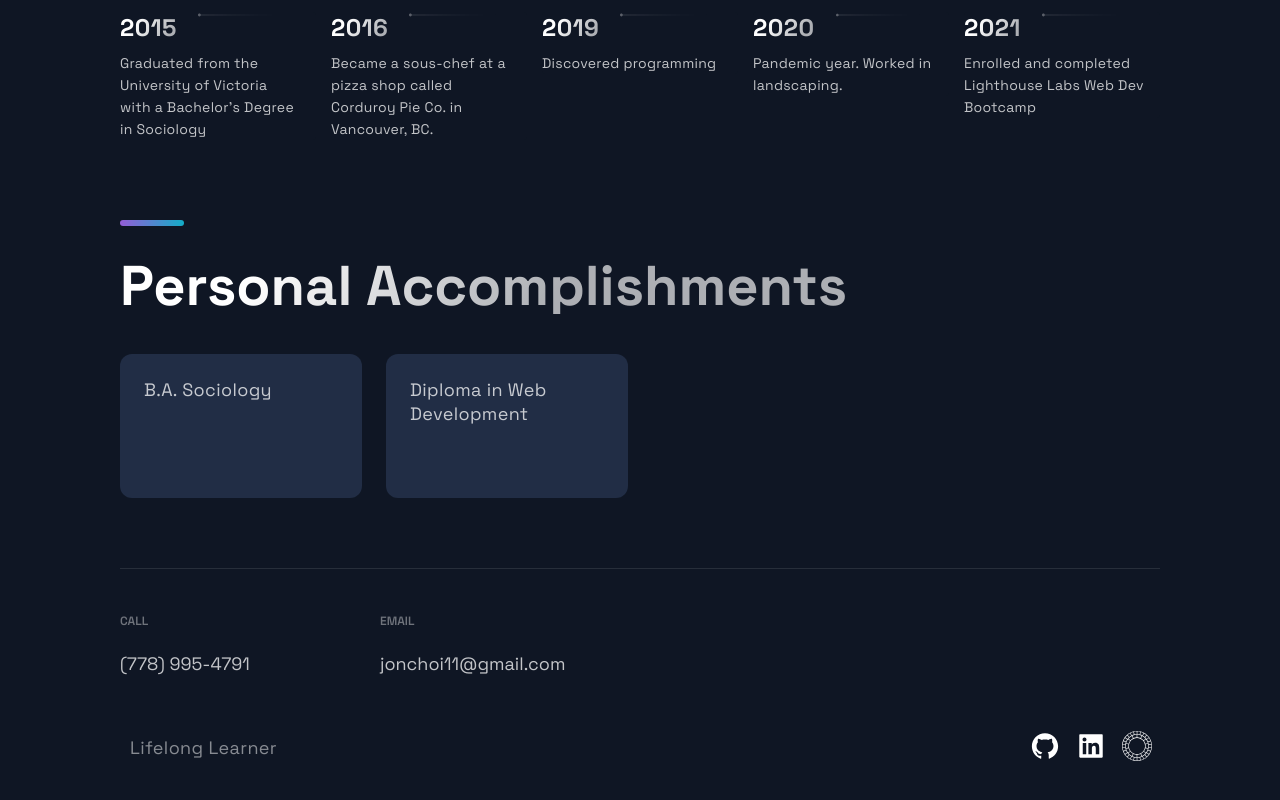
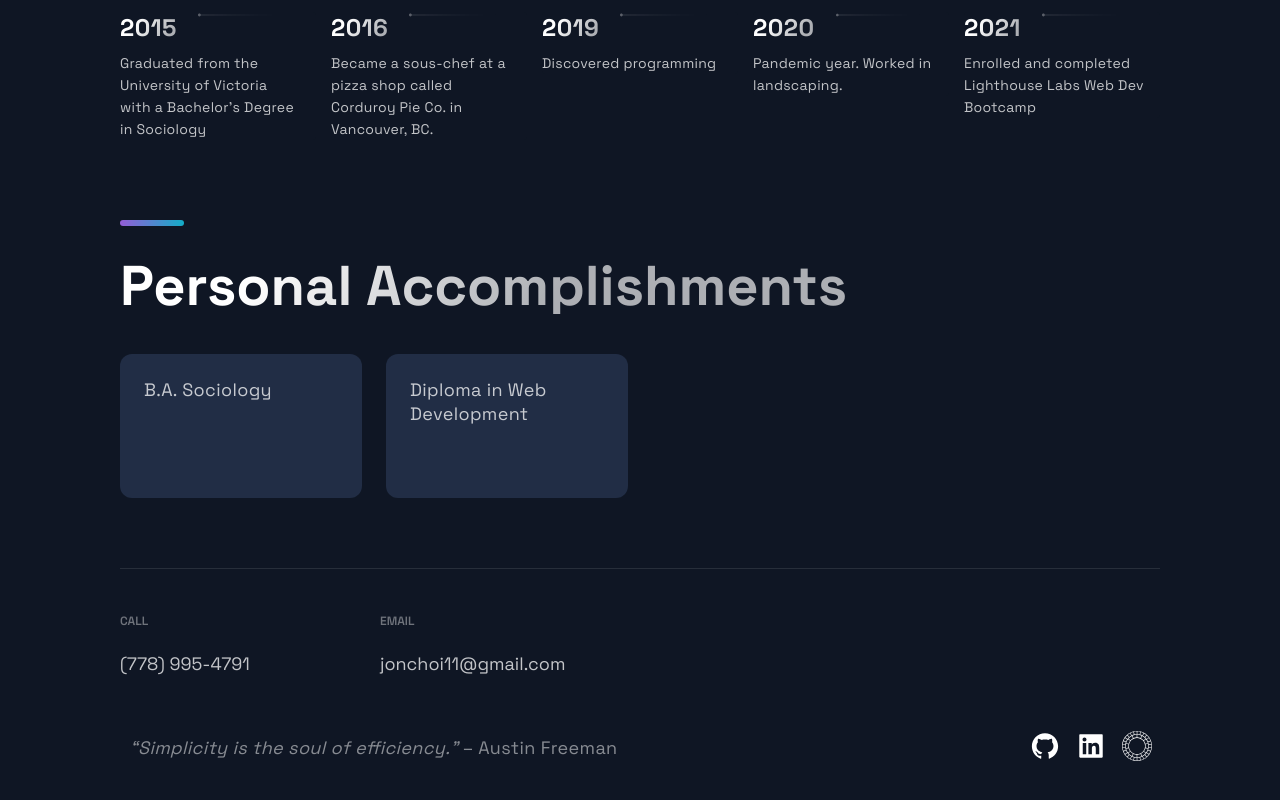
Before and after one commit to jon-choi/Website, a Next.js app: page / in a window 1280 px wide. Shown: the part 3079-3879 px from the top of the page. Built offline with nearby package versions, Linux system fonts and the light colour scheme.

Commit message:
change slogan

```diff
--- a/src/components/Footer/Footer.js
+++ b/src/components/Footer/Footer.js
@@ -32,7 +32,9 @@ const Footer = () => {
       </LinkList>
       <SocialIconsContainer>
         <CompanyContainer>
-          <Slogan>Lifelong Learner</Slogan>
+          <Slogan>
+            <em>“Simplicity is the soul of efficiency.”</em> – Austin Freeman
+          </Slogan>
         </CompanyContainer>
         <SocialContainer>
           <SocialIcons href="https://github.com/jon-choi">
```
